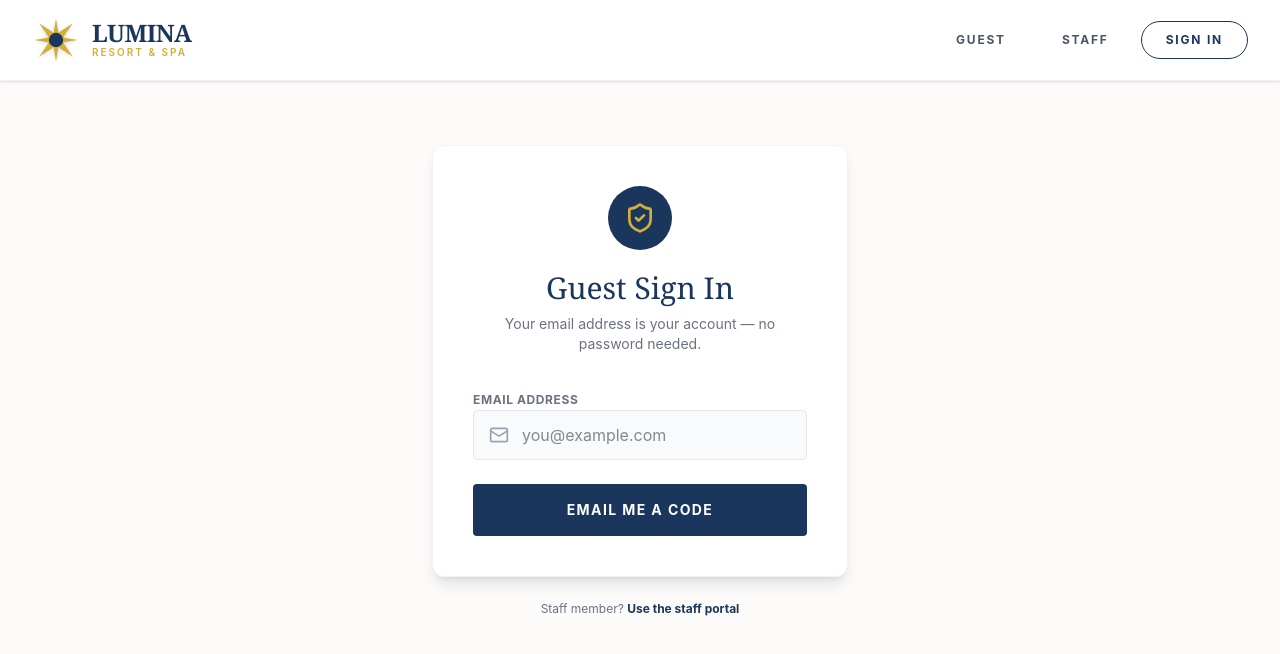
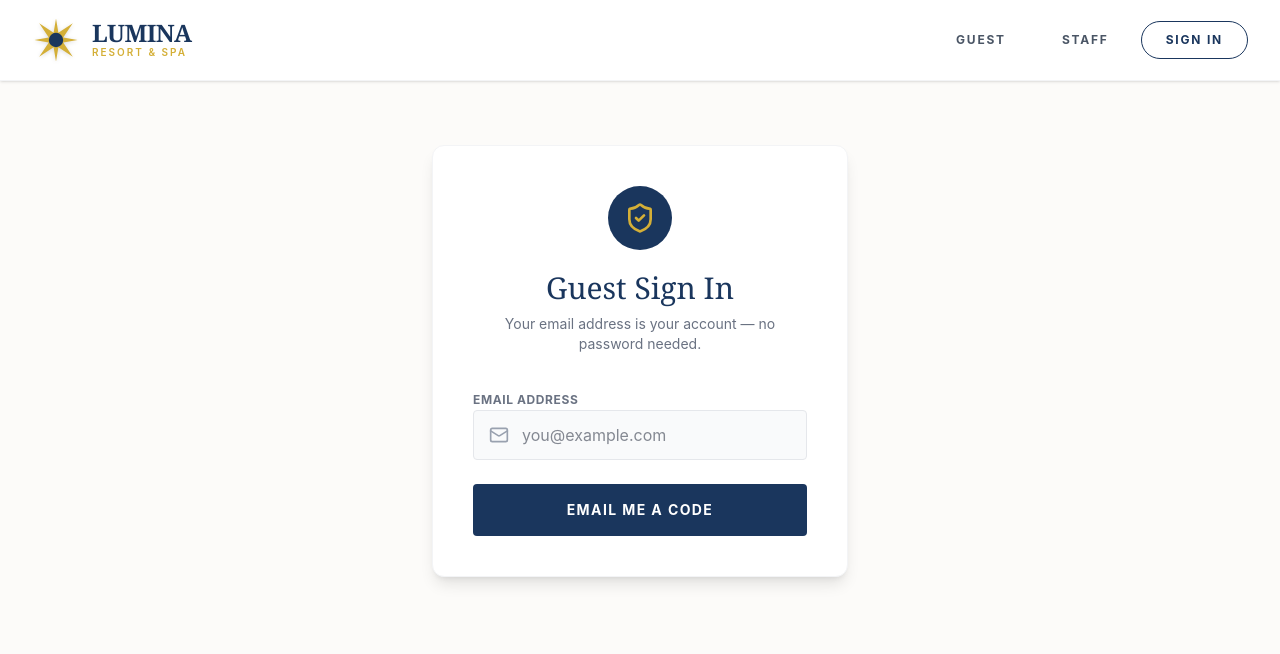
Before and after one commit to 2023EB03041/DocuCheckV2, a React (Vite) app in the folder frontend/: page /login in a window 1280 px wide. Shown: the top 654 px of the page. Built offline with nearby package versions, Linux system fonts and the light colour scheme; no server answers.

Commit message:
Drop the staff portal pointer from the guest sign-in page
The sign-in form ended with "Staff member? Use the staff portal". A
guest signing in has no use for it, and the staff dashboard is to be
deployed separately, so the guest pages should not be advertising it.

The nav bar is untouched.

```diff
--- a/frontend/src/pages/GuestLogin.jsx
+++ b/frontend/src/pages/GuestLogin.jsx
@@ -1,5 +1,5 @@
 import { useState, useEffect } from 'react';
-import { useNavigate, useLocation, Link } from 'react-router-dom';
+import { useNavigate, useLocation } from 'react-router-dom';
 import { Mail, Loader2, AlertCircle, ShieldCheck, ArrowLeft } from 'lucide-react';
 import axios from 'axios';
 import { saveGuestSession } from '../utils/guestSession';
@@ -178,10 +178,6 @@ const GuestLogin = ({ onSignIn }) => {
           )}
         </div>
       </div>
-
-      <p className="text-center text-xs text-gray-500 mt-6">
-        Staff member? <Link to="/staff" className="text-[#1a365d] font-bold hover:underline">Use the staff portal</Link>
-      </p>
     </div>
   );
 };
```
